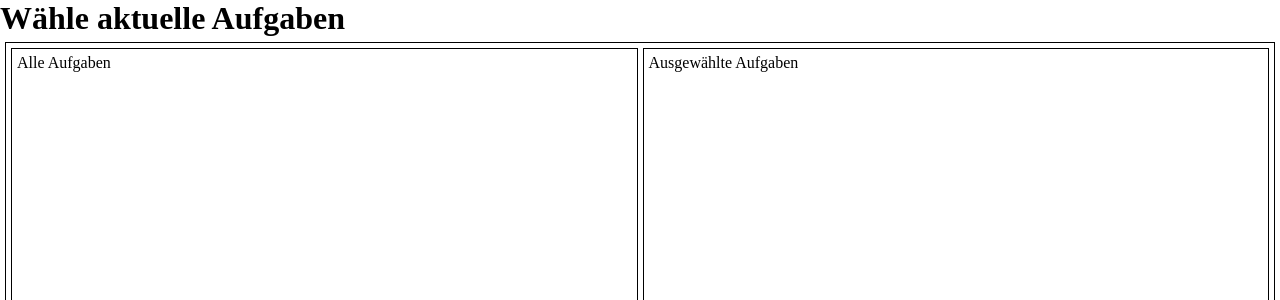
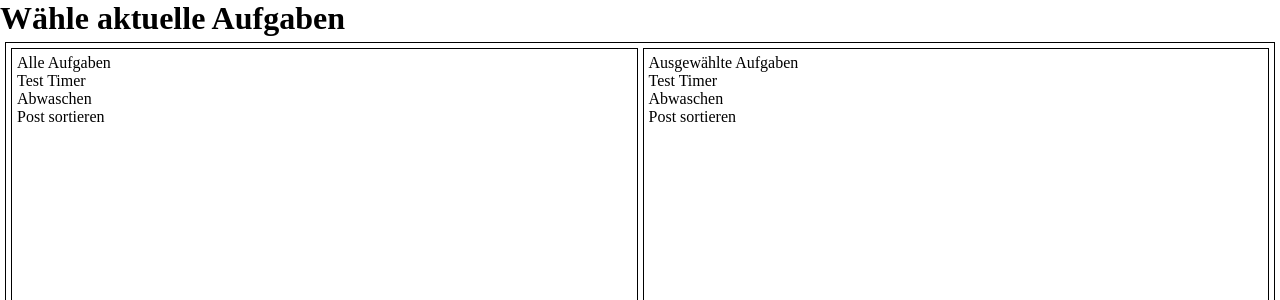
Before and after one commit to A11yship/capstone-project, a Next.js app: page /create-list in a window 1280 px wide. Shown: the top 300 px of the page. Built offline with nearby package versions, Linux system fonts and the light colour scheme.

Commit message:
Add tasks to columns

```diff
--- a/src/components/Column/StyledColumn.js
+++ b/src/components/Column/StyledColumn.js
@@ -1,6 +1,8 @@
 import styled from 'styled-components';
 
 const StyledColumn = styled.div`
+	display: flex;
+	flex-direction: column;
 	width: 100%;
 	padding: 5px;
 	border: 1px solid black;
--- a/src/pages/create-list.js
+++ b/src/pages/create-list.js
@@ -1,15 +1,24 @@
 import StyledColumn from '../components/Column/StyledColumn';
 import StyledContainer from '../components/Container/StyledContainer';
+import useStore from '../hooks/useStore';
 
 export default function CreateList() {
 	const columns = ['Alle Aufgaben', 'Ausgewählte Aufgaben'];
+	const tasks = useStore(state => state.tasks);
 
 	return (
 		<>
 			<h1>Wähle aktuelle Aufgaben </h1>
 			<StyledContainer>
 				{columns.map(column => {
-					return <StyledColumn key={column}>{column}</StyledColumn>;
+					return (
+						<StyledColumn key={column}>
+							{column}{' '}
+							{tasks.map(task => {
+								return <div key={task.id}>{task.name}</div>;
+							})}
+						</StyledColumn>
+					);
 				})}
 			</StyledContainer>
 		</>
```
